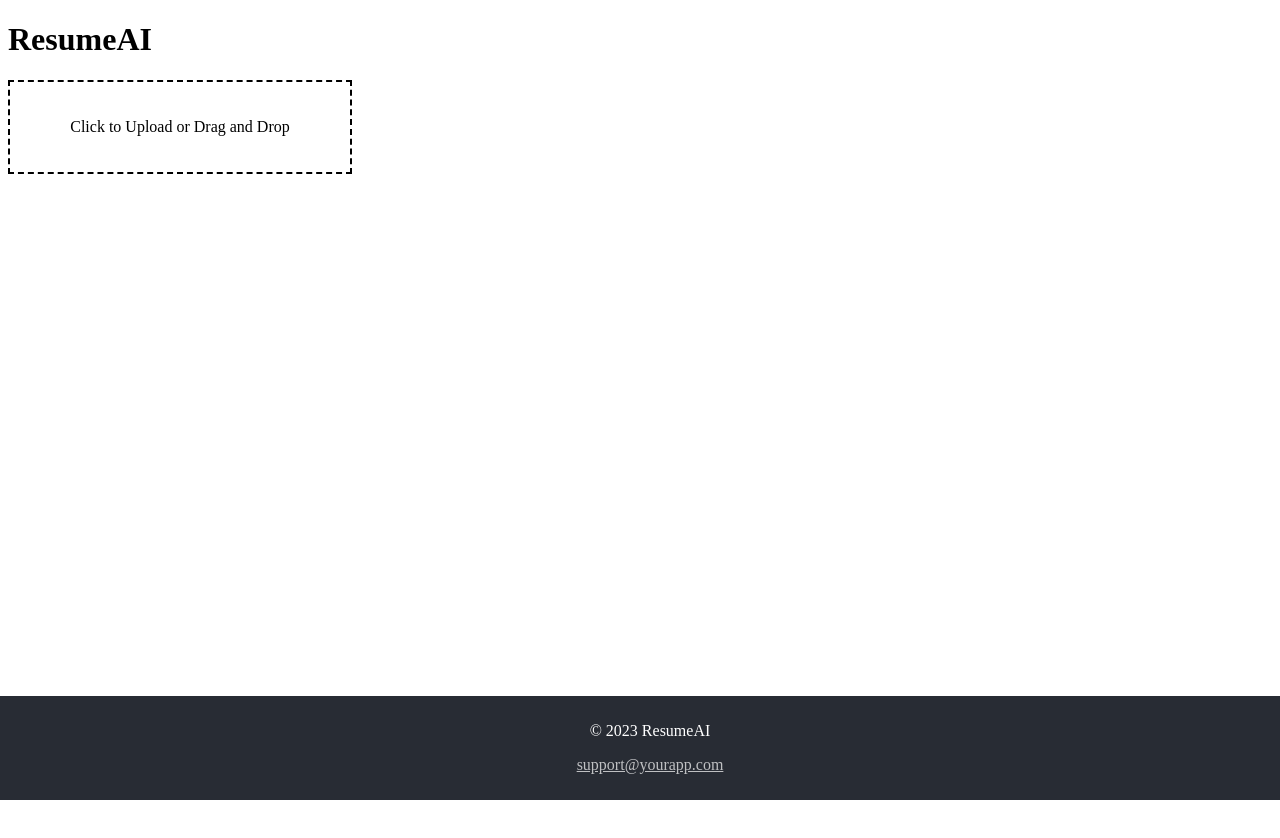
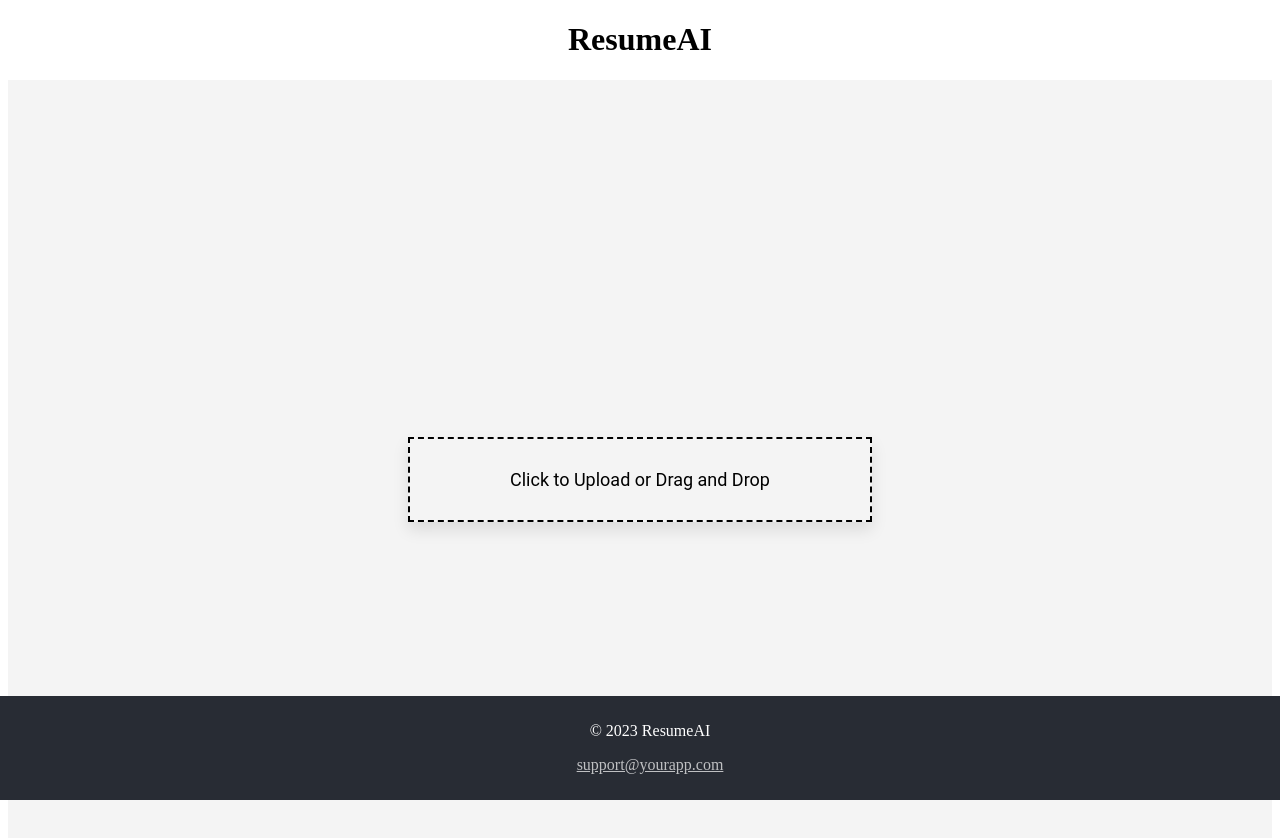
Before and after one commit to Charuhas10/resumeAI, a React (Vite) app in the folder Frontend/: page / in a window 1280 px wide. Shown: the top 838 px of the page. Before the commit the page ends 800 px from the top, so only its background shows below. Built offline with nearby package versions, Linux system fonts and the light colour scheme.

Commit message:
front decent

```diff
--- a/Frontend/src/App.jsx
+++ b/Frontend/src/App.jsx
@@ -5,7 +5,7 @@ import ResumeUpload from "./ResumeUpload";
 function App() {
   return (
     <div>
-      <h1>ResumeAI</h1>
+      <h1 style={{ textAlign: "center" }}>ResumeAI</h1>
       <ResumeUpload />
       <Footer />
     </div>
--- a/Frontend/src/ResumeUpload.jsx
+++ b/Frontend/src/ResumeUpload.jsx
@@ -69,17 +69,12 @@ function ResumeUpload() {
   };
 
   return (
+    <div style={styles.page}>
       <div
         onClick={handleDivClick}
         onDragOver={handleDragOver}
         onDrop={handleDrop}
-      style={{
-        border: "2px dashed #000",
-        padding: "20px",
-        width: "300px",
-        textAlign: "center",
-        cursor: "pointer",
-      }}
+        style={styles.uploadBox}
       >
         <input
           type="file"
@@ -88,9 +83,33 @@ function ResumeUpload() {
           style={{ display: "none" }}
           accept=".pdf"
         />
-      <p>Click to Upload or Drag and Drop</p>
+        <p style={styles.uploadText}>Click to Upload or Drag and Drop</p>
+      </div>
     </div>
   );
 }
 
+const styles = {
+  page: {
+    display: "flex",
+    justifyContent: "center",
+    alignItems: "center",
+    height: "100vh",
+    backgroundColor: "#f4f4f4", // Simple background color
+    fontFamily: '"Roboto", sans-serif',
+  },
+  uploadBox: {
+    border: "2px dashed #000",
+    padding: "30px", // Increased padding for a bigger box
+    width: "400px", // Increased width
+    textAlign: "center",
+    cursor: "pointer",
+    boxShadow: "0px 8px 15px rgba(0, 0, 0, 0.1)",
+  },
+  uploadText: {
+    margin: 0,
+    fontSize: "18px", // Slightly increased font size for clarity
+  },
+};
+
 export default ResumeUpload;
```
Lines whose indentation alone changed are shown as unchanged.
